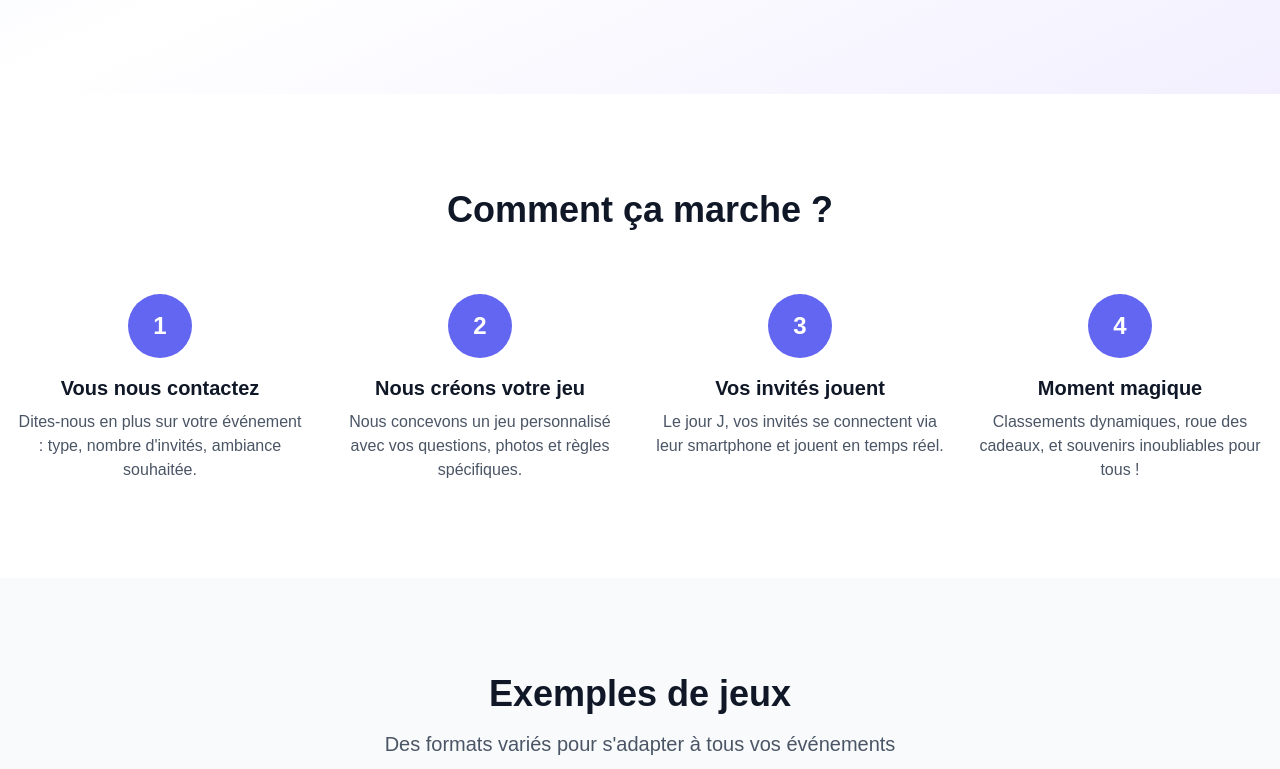
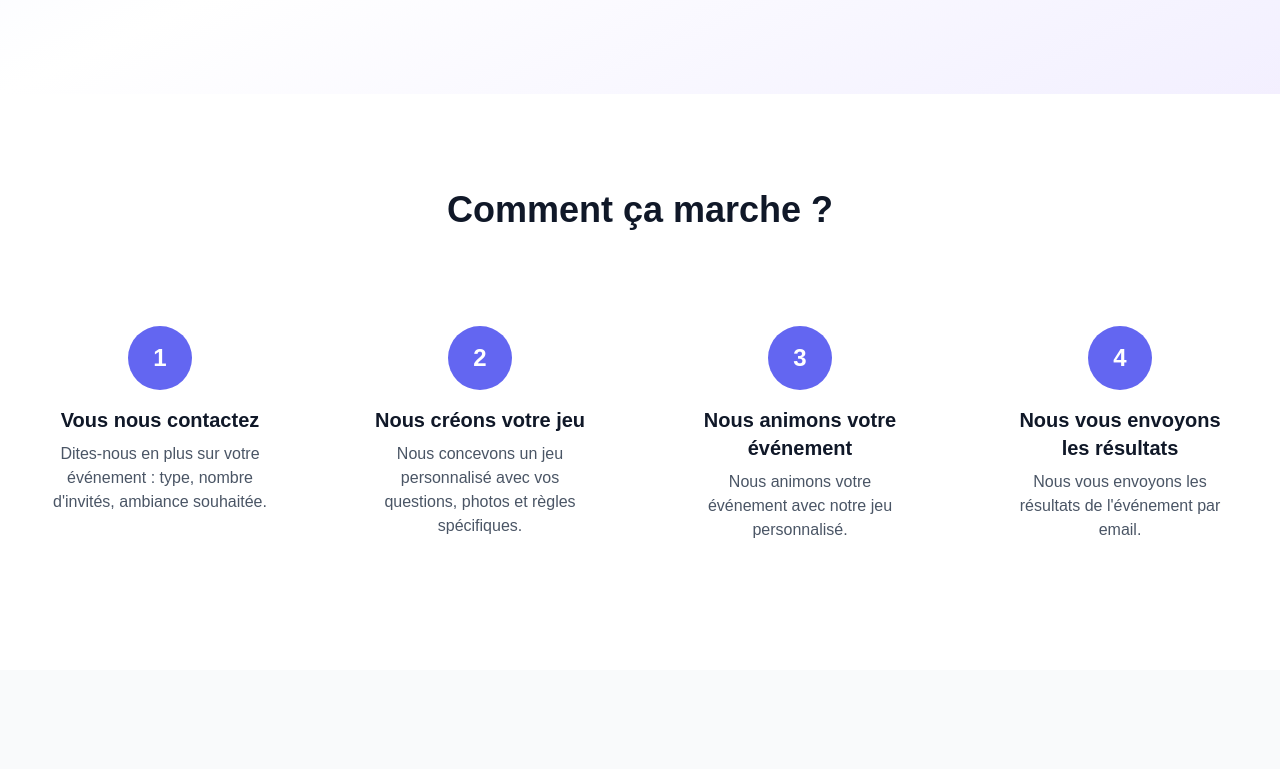
Before and after one commit to AxelMth/interactive-game-website, a Next.js app: page / in a window 1280 px wide. Shown: the part 559-1328 px from the top of the page. Built offline with nearby package versions, Linux system fonts and the light colour scheme.

Commit message:
Update HowItWorks component to reflect new event animation and result notification features, enhancing user experience with clearer messaging.

```diff
--- a/app/components/HowItWorks.tsx
+++ b/app/components/HowItWorks.tsx
@@ -12,13 +12,13 @@ export default function HowItWorks() {
     },
     {
       number: "3",
-      title: "Vos invités jouent",
-      description: "Le jour J, vos invités se connectent via leur smartphone et jouent en temps réel.",
+      title: "Nous animons votre événement",
+      description: "Nous animons votre événement avec notre jeu personnalisé.",
     },
     {
       number: "4",
-      title: "Moment magique",
-      description: "Classements dynamiques, roue des cadeaux, et souvenirs inoubliables pour tous !",
+      title: "Nous vous envoyons les résultats",
+      description: "Nous vous envoyons les résultats de l'événement par email.",
     },
   ];
 
@@ -30,7 +30,7 @@ export default function HowItWorks() {
         </h2>
         <div className="grid grid-cols-1 gap-8 md:grid-cols-2 lg:grid-cols-4">
           {steps.map((step) => (
-            <div key={step.number} className="text-center">
+            <div key={step.number} className="text-center rounded-lg p-8">
               <div className="mb-4 inline-flex h-16 w-16 items-center justify-center rounded-full bg-primary text-2xl font-bold text-white">
                 {step.number}
               </div>
```
